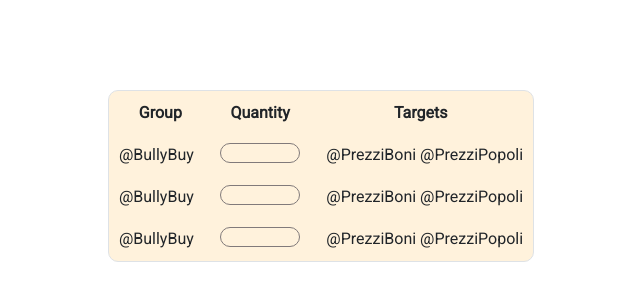
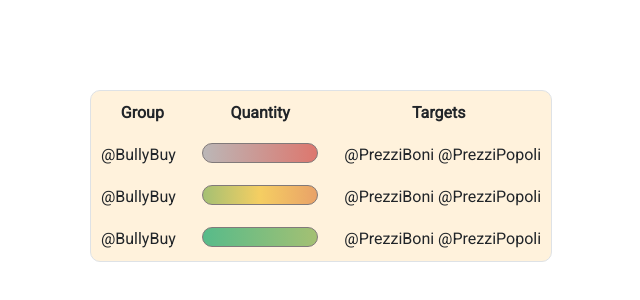
Before and after one commit to RiccardoRobb/TG-Utils-landing, a Next.js app: page /progress in a window 1280 px wide. Shown: the part 216-516 px from the top of the page, without its empty margins (319-959 px from the left). Built offline with nearby package versions, Linux system fonts and the light colour scheme.

Commit message:
gradient multi-brw

```diff
--- a/pages/progress.tsx
+++ b/pages/progress.tsx
@@ -7,8 +7,8 @@ export default function Progress() {
         {
             name: "@BullyBuy",
             targets: "@PrezziBoni @PrezziPopoli",
-            total: 100,
-            partial: 37
+            total: 10000000,
+            partial: 3007
         },
         {
             name: "@BullyBuy",
--- a/styles/partials/_progress.scss
+++ b/styles/partials/_progress.scss
@@ -26,7 +26,11 @@ td {
 }
 
 .one {
-    background-image: -moz-linear-gradient(to left, rgb(187, 183, 183), #dd776e) !important;
+    background: rgb(187,183,183) !important; /* Old browsers */
+    background: -moz-linear-gradient(left, rgba(187,183,183,1) 0%, rgba(221,119,110,1) 100%) !important; /* FF3.6-15 */
+    background: -webkit-linear-gradient(left, rgba(187,183,183,1) 0%,rgba(221,119,110,1) 100%) !important; /* Chrome10-25,Safari5.1-6 */
+    background: linear-gradient(to right, rgba(187,183,183,1) 0%,rgba(221,119,110,1) 100%) !important; /* W3C, IE10+, FF16+, Chrome26+, Opera12+, Safari7+ */
+    filter: progid:DXImageTransform.Microsoft.gradient( startColorstr='#bbb7b7', endColorstr='#dd776e',GradientType=1 ) !important; /* IE6-9 */
     width: 100%;
     height: 20px;
     border: 1px solid #817a7a;
@@ -43,7 +47,11 @@ td {
 }
 
 .two {
-    background-image: -moz-linear-gradient(to left, #e9a268, #dd776e) !important;
+    background: #e9a268 !important; /* Old browsers */
+    background: -moz-linear-gradient(left, #e9a268 0%, #dd776e 100%) !important; /* FF3.6-15 */
+    background: -webkit-linear-gradient(left, #e9a268 0%,#dd776e 100%) !important; /* Chrome10-25,Safari5.1-6 */
+    background: linear-gradient(to right, #e9a268 0%,#dd776e 100%) !important; /* W3C, IE10+, FF16+, Chrome26+, Opera12+, Safari7+ */
+    filter: progid:DXImageTransform.Microsoft.gradient( startColorstr='#e9a268', endColorstr='#dd776e',GradientType=1 ) !important; /* IE6-9 */
     width: 100%;
     height: 20px;
     border: 1px solid #817a7a;
@@ -60,7 +68,11 @@ td {
 }
 
 .three {
-    background-image: -moz-linear-gradient(to left, #f5ce62, #e9a268, #dd776e) !important;
+    background: rgb(245,206,98) !important; /* Old browsers */
+    background: -moz-linear-gradient(left, rgba(245,206,98,1) 0%, rgba(233,162,104,1) 50%, rgba(221,119,110,1) 100%) !important; /* FF3.6-15 */
+    background: -webkit-linear-gradient(left, rgba(245,206,98,1) 0%,rgba(233,162,104,1) 50%,rgba(221,119,110,1) 100%) !important; /* Chrome10-25,Safari5.1-6 */
+    background: linear-gradient(to right, rgba(245,206,98,1) 0%,rgba(233,162,104,1) 50%,rgba(221,119,110,1) 100%) !important; /* W3C, IE10+, FF16+, Chrome26+, Opera12+, Safari7+ */
+    filter: progid:DXImageTransform.Microsoft.gradient( startColorstr='#f5ce62', endColorstr='#dd776e',GradientType=1 ) !important; /* IE6-9 */
     width: 100%;
     height: 20px;
     border: 1px solid #817a7a;
@@ -77,7 +89,11 @@ td {
 }
 
 .four {
-    background-image: -moz-linear-gradient(to left, #a4c073, #f5ce62, #e9a268) !important;
+    background: rgb(164,192,115) !important; /* Old browsers */
+    background: -moz-linear-gradient(left, rgba(164,192,115,1) 0%, rgba(245,206,98,1) 50%, rgba(233,162,104,1) 100%) !important; /* FF3.6-15 */
+    background: -webkit-linear-gradient(left, rgba(164,192,115,1) 0%,rgba(245,206,98,1) 50%,rgba(233,162,104,1) 100%) !important; /* Chrome10-25,Safari5.1-6 */
+    background: linear-gradient(to right, rgba(164,192,115,1) 0%,rgba(245,206,98,1) 50%,rgba(233,162,104,1) 100%) !important; /* W3C, IE10+, FF16+, Chrome26+, Opera12+, Safari7+ */
+    filter: progid:DXImageTransform.Microsoft.gradient( startColorstr='#a4c073', endColorstr='#e9a268',GradientType=1 ) !important; /* IE6-9 */
     width: 100%;
     height: 20px;
     border: 1px solid #817a7a;
@@ -94,7 +110,11 @@ td {
 }
 
 .five {
-    background-image: -moz-linear-gradient(to left, #57bb8a, #a4c073, #f5ce62) !important;
+    background: rgb(87,187,138) !important; /* Old browsers */
+    background: -moz-linear-gradient(left, rgba(87,187,138,1) 0%, rgba(164,192,115,1) 50%, rgba(245,206,98,1) 100%) !important; /* FF3.6-15 */
+    background: -webkit-linear-gradient(left, rgba(87,187,138,1) 0%,rgba(164,192,115,1) 50%,rgba(245,206,98,1) 100%) !important; /* Chrome10-25,Safari5.1-6 */
+    background: linear-gradient(to right, rgba(87,187,138,1) 0%,rgba(164,192,115,1) 50%,rgba(245,206,98,1) 100%) !important; /* W3C, IE10+, FF16+, Chrome26+, Opera12+, Safari7+ */
+    filter: progid:DXImageTransform.Microsoft.gradient( startColorstr='#57bb8a', endColorstr='#f5ce62',GradientType=1 ) !important; /* IE6-9 */
     width: 100%;
     height: 20px;
     border: 1px solid #817a7a;
@@ -111,7 +131,11 @@ td {
 }
 
 .six {
-    background-image: -moz-linear-gradient(to left, #57bb8a, #a4c073) !important;
+    background: rgb(87,187,138) !important; /* Old browsers */
+    background: -moz-linear-gradient(left, rgba(87,187,138,1) 0%, rgba(164,192,115,1) 100%) !important; /* FF3.6-15 */
+    background: -webkit-linear-gradient(left, rgba(87,187,138,1) 0%,rgba(164,192,115,1) 100%) !important; /* Chrome10-25,Safari5.1-6 */
+    background: linear-gradient(to right, rgba(87,187,138,1) 0%,rgba(164,192,115,1) 100%) !important; /* W3C, IE10+, FF16+, Chrome26+, Opera12+, Safari7+ */
+    filter: progid:DXImageTransform.Microsoft.gradient( startColorstr='#57bb8a', endColorstr='#a4c073',GradientType=1 ) !important; /* IE6-9 */
     width: 100%;
     height: 20px;
     border: 1px solid #817a7a;
```
